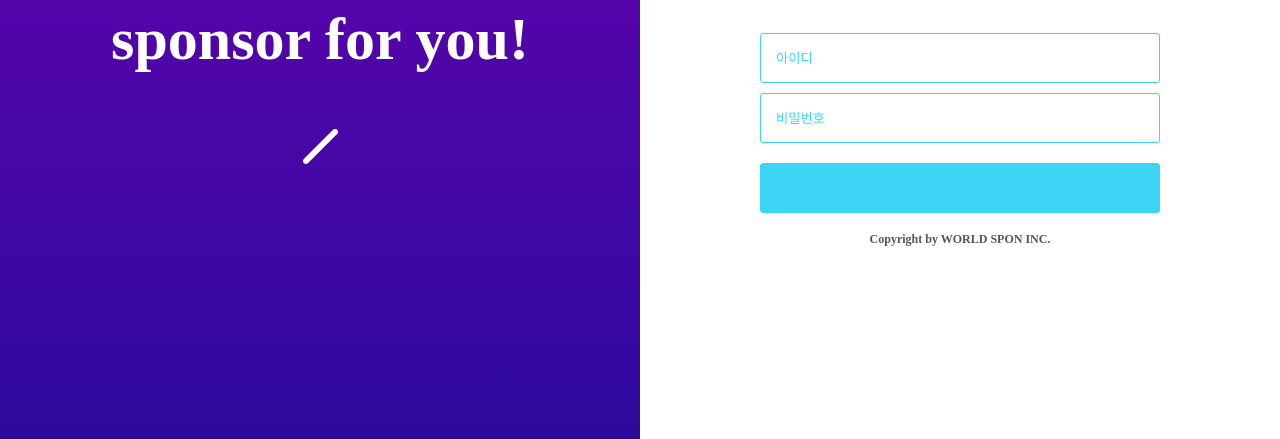
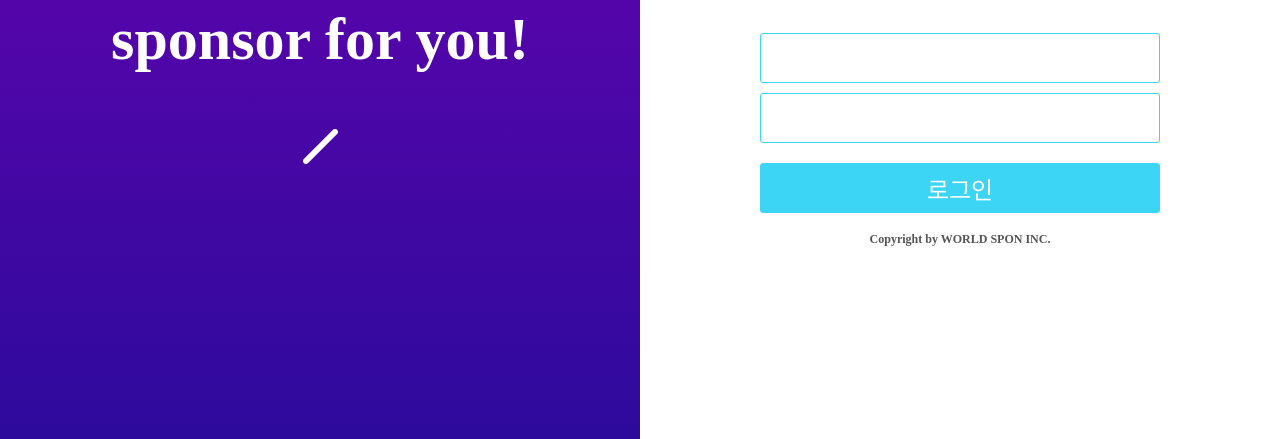
Before and after one commit to worldspon/jindo7, a plain HTML site: page login.html in a window 1280 px wide. Shown: the part 361-800 px from the top of the page. Drawn offline with Linux system fonts and the light colour scheme.

Commit message:
author: JJH | message : 사파리 대응2

```diff
--- a/css/login.css
+++ b/css/login.css
@@ -78,7 +78,7 @@ html, body {
         box-sizing: border-box;
         -webkit-appearance: none;
         -webkit-border-radius: 3px;
-        -webkit-text-fill-color: #3cd5f6;
+        -webkit-text-fill-color: white;
     }
     input:focus{
         outline: none;
```
